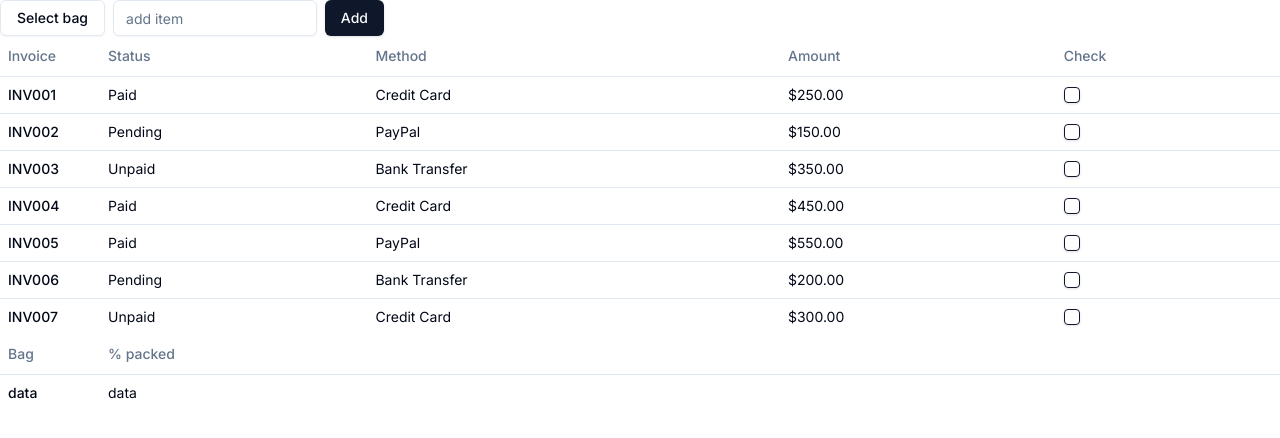
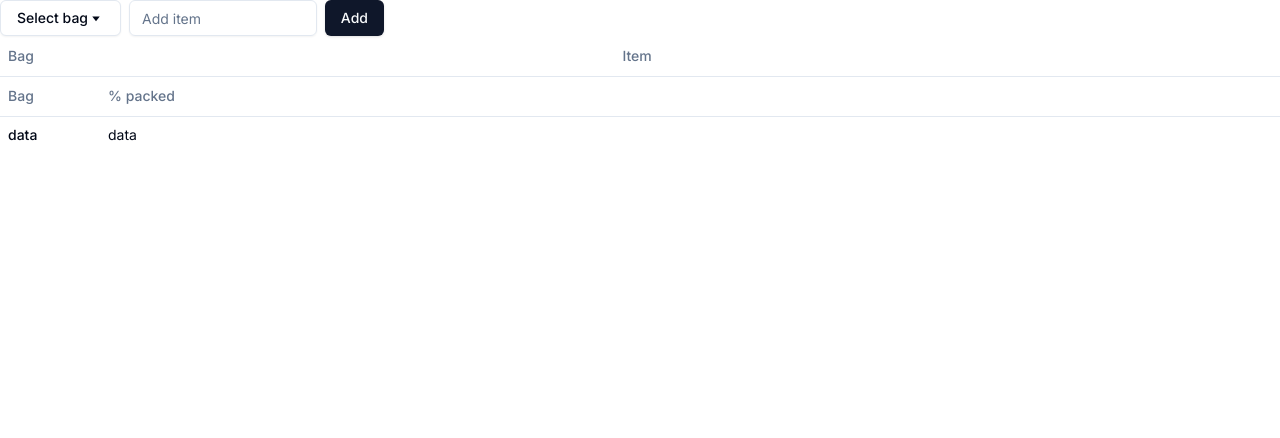
Before and after one commit to helloumma/pack-your-bags, a Next.js app: page / in a window 1280 px wide. Shown: the top 438 px of the page. Built offline with nearby package versions, Linux system fonts and the light colour scheme.

Commit message:
input/table functionality

```diff
--- a/app/page.tsx
+++ b/app/page.tsx
@@ -1,12 +1,43 @@
+"use client";
+
+import Input from "@/components/input";
+import Table from "@/components/table";
 import Results from "@/components/results";
-import Table from "@/components/table";
-import Input from "@/components/input";
+import { useState } from "react";
 
 export default function Home() {
+  const [bag, setBag] = useState<string>("");
+  const [item, setItem] = useState<string>("");
+  const [data, setData] = useState<any>([]);
+
+  const handleChangeBag = (newBag: string) => {
+    setBag(newBag);
+  };
+
+  const handleChangeItem = (newItem: string) => {
+    setItem(newItem);
+  };
+
+  const onSubmit = () => {
+    setData([
+      ...data,
+      {
+        bag: bag,
+        item: item,
+      },
+    ]);
+  };
+
   return (
     <div>
-      <Input />
-      <Table />
+      <Input
+        onBagChange={handleChangeBag}
+        onItemChange={handleChangeItem}
+        onSubmit={onSubmit}
+        bag={bag}
+        item={item}
+      />
+      <Table data={data} />
       <Results />
     </div>
   );
--- a/components/input.tsx
+++ b/components/input.tsx
@@ -1,47 +1,61 @@
 "use client";
-import { Button } from "./ui/button";
-import { InputShade } from "@/components/ui/input";
-import { DropdownMenuCheckboxItemProps } from "@radix-ui/react-dropdown-menu";
-
+import { Button } from "@/components/ui/button";
 import {
   DropdownMenu,
   DropdownMenuCheckboxItem,
   DropdownMenuContent,
-  DropdownMenuLabel,
-  DropdownMenuSeparator,
   DropdownMenuTrigger,
 } from "@/components/ui/dropdown-menu";
+import { InputShade } from "@/components/ui/input";
 import { useState } from "react";
+import { TriangleDownIcon } from "@radix-ui/react-icons";
 
-type Checked = DropdownMenuCheckboxItemProps["checked"];
+type DropdownItem = {
+  label: string;
+  value: string;
+};
 
-export default function Input() {
-  const [showStatusBar, setShowStatusBar] = useState<Checked>(true);
-  const [showPanel, setShowPanel] = useState<Checked>(false);
+const dropdownItems: DropdownItem[] = [
+  { label: "Backpack", value: "backpack" },
+  { label: "Suitcase", value: "suitcase" },
+  { label: "Toiletries", value: "toiletries" },
+];
+
+export default function Input({
+  bag,
+  item,
+  onBagChange,
+  onItemChange,
+  onSubmit,
+}: any) {
   return (
     <div className="flex w-full max-w-sm items-center space-x-2">
       <DropdownMenu>
         <DropdownMenuTrigger asChild>
-          <Button variant="outline">Select bag</Button>
+          <Button variant="outline">
+            {bag || "Select bag"} <TriangleDownIcon className="h-4 w-4" />
+          </Button>
         </DropdownMenuTrigger>
         <DropdownMenuContent className="w-56">
-          <DropdownMenuCheckboxItem
-            checked={showStatusBar}
-            onCheckedChange={setShowStatusBar}
-          >
-            Status Bar
-          </DropdownMenuCheckboxItem>
-
-          <DropdownMenuCheckboxItem
-            checked={showPanel}
-            onCheckedChange={setShowPanel}
-          >
-            Panel
-          </DropdownMenuCheckboxItem>
+          {dropdownItems.map((dropdownItem) => (
+            <DropdownMenuCheckboxItem
+              key={dropdownItem.value}
+              checked={bag === dropdownItem.value}
+              onCheckedChange={() => onBagChange(dropdownItem.value)}
+            >
+              {dropdownItem.label}
+            </DropdownMenuCheckboxItem>
+          ))}
         </DropdownMenuContent>
       </DropdownMenu>
-      <InputShade placeholder="add item" />
-      <Button type="submit">Add</Button>
+      <InputShade
+        placeholder="Add item"
+        value={item}
+        onChange={(e) => onItemChange(e.target.value)}
+      />
+      <Button type="submit" onClick={onSubmit}>
+        Add
+      </Button>
     </div>
   );
 }
--- a/components/table.tsx
+++ b/components/table.tsx
@@ -1,5 +1,7 @@
+"use client";
+
 import {
-  Table as TableNew,
+  Table as TableUI,
   TableBody,
   TableCaption,
   TableCell,
@@ -9,78 +11,23 @@ import {
   TableRow,
 } from "@/components/ui/table";
 
-import { Checkbox } from "@/components/ui/checkbox";
-
-const invoices = [
-  {
-    invoice: "INV001",
-    paymentStatus: "Paid",
-    totalAmount: "$250.00",
-    paymentMethod: "Credit Card",
-  },
-  {
-    invoice: "INV002",
-    paymentStatus: "Pending",
-    totalAmount: "$150.00",
-    paymentMethod: "PayPal",
-  },
-  {
-    invoice: "INV003",
-    paymentStatus: "Unpaid",
-    totalAmount: "$350.00",
-    paymentMethod: "Bank Transfer",
-  },
-  {
-    invoice: "INV004",
-    paymentStatus: "Paid",
-    totalAmount: "$450.00",
-    paymentMethod: "Credit Card",
-  },
-  {
-    invoice: "INV005",
-    paymentStatus: "Paid",
-    totalAmount: "$550.00",
-    paymentMethod: "PayPal",
-  },
-  {
-    invoice: "INV006",
-    paymentStatus: "Pending",
-    totalAmount: "$200.00",
-    paymentMethod: "Bank Transfer",
-  },
-  {
-    invoice: "INV007",
-    paymentStatus: "Unpaid",
-    totalAmount: "$300.00",
-    paymentMethod: "Credit Card",
-  },
-];
-
-export default function Table() {
+export default function Table({ data }: any) {
   return (
-    <TableNew>
+    <TableUI>
       <TableHeader>
         <TableRow>
-          <TableHead className="w-[100px]">Invoice</TableHead>
-          <TableHead>Status</TableHead>
-          <TableHead>Method</TableHead>
-          <TableHead>Amount</TableHead>
-          <TableHead>Check</TableHead>
+          <TableHead>Bag</TableHead>
+          <TableHead>Item</TableHead>
         </TableRow>
       </TableHeader>
       <TableBody>
-        {invoices.map((invoice) => (
-          <TableRow key={invoice.invoice}>
-            <TableCell className="font-medium">{invoice.invoice}</TableCell>
-            <TableCell>{invoice.paymentStatus}</TableCell>
-            <TableCell>{invoice.paymentMethod}</TableCell>
-            <TableCell>{invoice.totalAmount}</TableCell>
-            <TableCell>
-              <Checkbox />
-            </TableCell>
+        {data.map((entry: any, index: number) => (
+          <TableRow key={index}>
+            <TableCell>{entry.bag}</TableCell>
+            <TableCell>{entry.item}</TableCell>
           </TableRow>
         ))}
       </TableBody>
-    </TableNew>
+    </TableUI>
   );
 }
```
